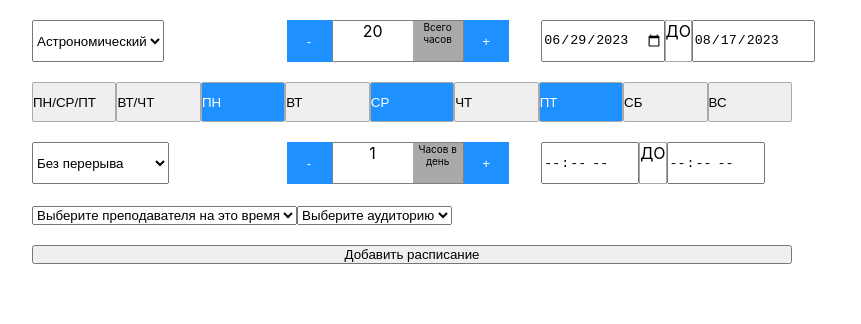
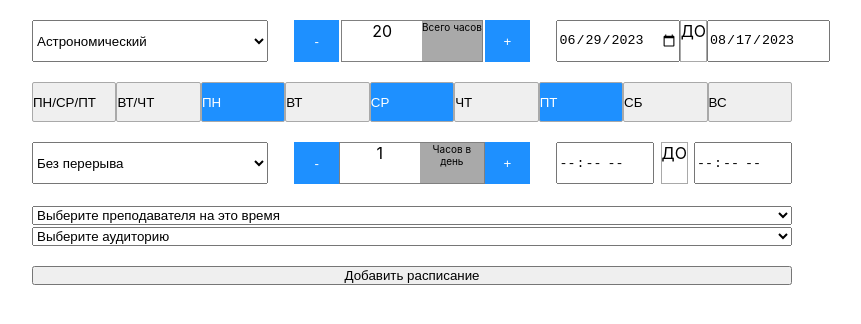
Before and after one commit to maskal2719/phoenix, a React (Create React App) app: page / in a window 1280 px wide. Shown: the top 324 px of the page, without its empty margins (228-1089 px from the left). Built offline with nearby package versions, Linux system fonts and the light colour scheme.

Commit message:
fix: any fix

```diff
--- a/src/App.css
+++ b/src/App.css
@@ -56,5 +56,6 @@
 
 .block-itm {
   display: flex;
-  width: 33%;
+  justify-content: space-between;
+  width: 31%;
 }
--- a/src/componets /DisplayValue/DisplayValue.module.css
+++ b/src/componets /DisplayValue/DisplayValue.module.css
@@ -5,14 +5,12 @@
 }
 
 .value {
-
     width: 80px;
     height: 40px;
     text-align: center;
 }
 
 .span {
-    max-width: 50px;
     height: 100%;
     font-size: 10px;
     text-align: center;
--- a/src/componets /SuperSelect/SuperSelect.jsx
+++ b/src/componets /SuperSelect/SuperSelect.jsx
@@ -1,8 +1,9 @@
 import React from "react";
-
+import s from "./SuperSelect.module.css";
 const SuperSelect = ({ callback, defaultValue, options, placeholder }) => {
   return (
     <select
+      className={s.select}
       defaultValue={defaultValue}
       onChange={callback}
       placeholder={placeholder}
--- /dev/null
+++ b/src/componets /SuperSelect/SuperSelect.module.css
@@ -0,0 +1,3 @@
+.select {
+    width: 100%;
+}
```
Also changed, not shown: src/common/data/data.js (+0 -8 lines).
